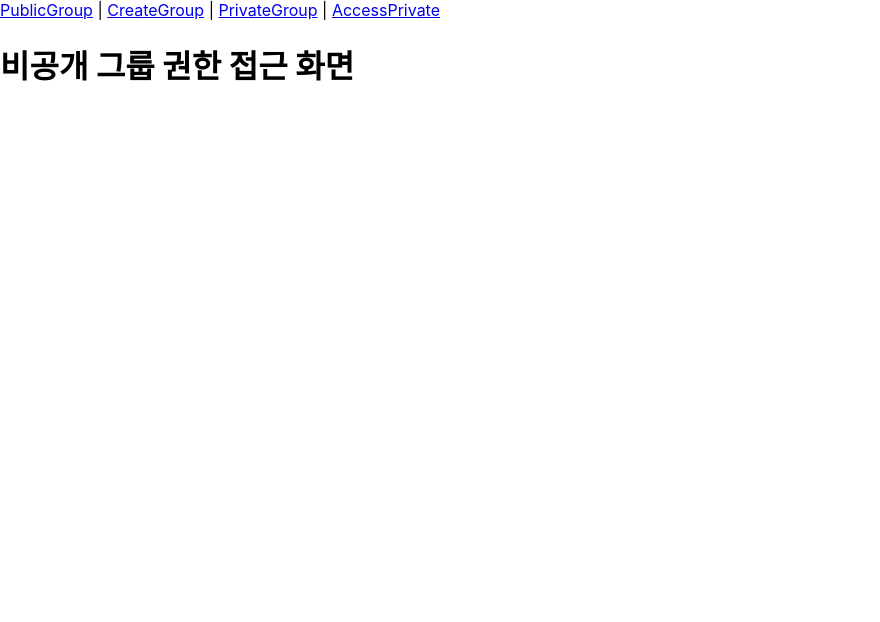
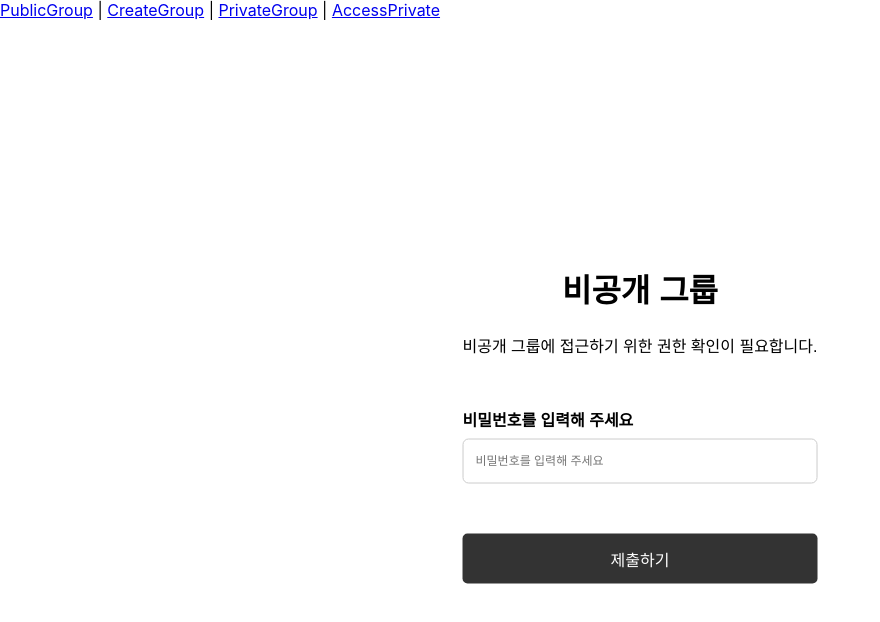
Before and after one commit to chaelin12/Codeit, a React (Create React App) app in the folder frontend/: page /accessPrivate in a window 1280 px wide. Shown: the top 622 px of the page, without its empty margins (0-880 px from the left). Built offline with nearby package versions, Linux system fonts and the light colour scheme.

Commit message:
edit AccessPrivate

```diff
--- /dev/null
+++ b/frontend/src/pages/AccessPrivate.css
@@ -0,0 +1,51 @@
+.access-privategroup-container {
+  max-width: 400px;
+  height: 313px;
+  margin: 0 auto;
+  padding: 20px;
+  font-family: Arial, sans-serif;
+  justify-content: center;
+  align-items: center;
+
+  position: absolute;
+  top: 50%;
+  left: 50%;
+  transform: translate(-50%, -50%);
+}
+
+.input-password label {
+  display: flex;
+  font-weight: bold;
+  margin-top: 50px;
+  margin-bottom: 8px;
+}
+
+.input-password input {
+  width: 100%;
+  height: 45px;
+  padding: 12px;
+  border: 1px solid #ccc;
+  border-radius: 6px;
+  font-family: Arial, sans-serif;
+  box-sizing: border-box;
+  font-size: 12px;
+  height: 45px;
+}
+
+.submit-button {
+  width: 100%;
+  height: 50px;
+  margin-top: 50px;
+  padding: 10px;
+  background-color: #333;
+  color: white;
+  border: none;
+  border-radius: 5px;
+  cursor: pointer;
+  font-size: 16px;
+  box-sizing: border-box;
+}
+
+.submit-button:hover {
+  background-color: #555;
+}
--- a/frontend/src/pages/AccessPrivate.js
+++ b/frontend/src/pages/AccessPrivate.js
@@ -1,7 +1,47 @@
-import React from "react";
+import React, { useState } from "react";
+import "./AccessPrivate.css";
 
 function AccessPrivate() {
-  return <h1>비공개 그룹 권한 접근 화면</h1>;
+  const [input, setInput] = useState({
+    password: "",
+  });
+
+  const { password } = input;
+
+  const onChange = (e) => {
+    const value = e.target.value;
+    const id = e.target.id;
+
+    setInput({
+      ...input,
+      [id]: value,
+    });
+  };
+
+  return (
+    <div className="access-privategroup-container">
+      <div className="title">
+        <h1>비공개 그룹</h1>
+      </div>
+      <div className="sub-title">
+        <p>비공개 그룹에 접근하기 위한 권한 확인이 필요합니다.</p>
+      </div>
+      <div className="input-password">
+        <label>비밀번호를 입력해 주세요</label>
+        <input
+          type="password"
+          id="password"
+          value={password}
+          onChange={onChange}
+          placeholder="비밀번호를 입력해 주세요"
+        />
+      </div>
+
+      <button className="submit-button" type="submit">
+        제출하기
+      </button>
+    </div>
+  );
 }
 
 export default AccessPrivate;
--- a/frontend/src/pages/CreateGroup.js
+++ b/frontend/src/pages/CreateGroup.js
@@ -92,7 +92,7 @@ function CreateGroup() {
           id="password"
           value={password}
           onChange={onChange}
-          placeholder="비밀번호를 입력하세요"
+          placeholder="비밀번호를 입력해 주세요"
         />
       </div>
 
```
